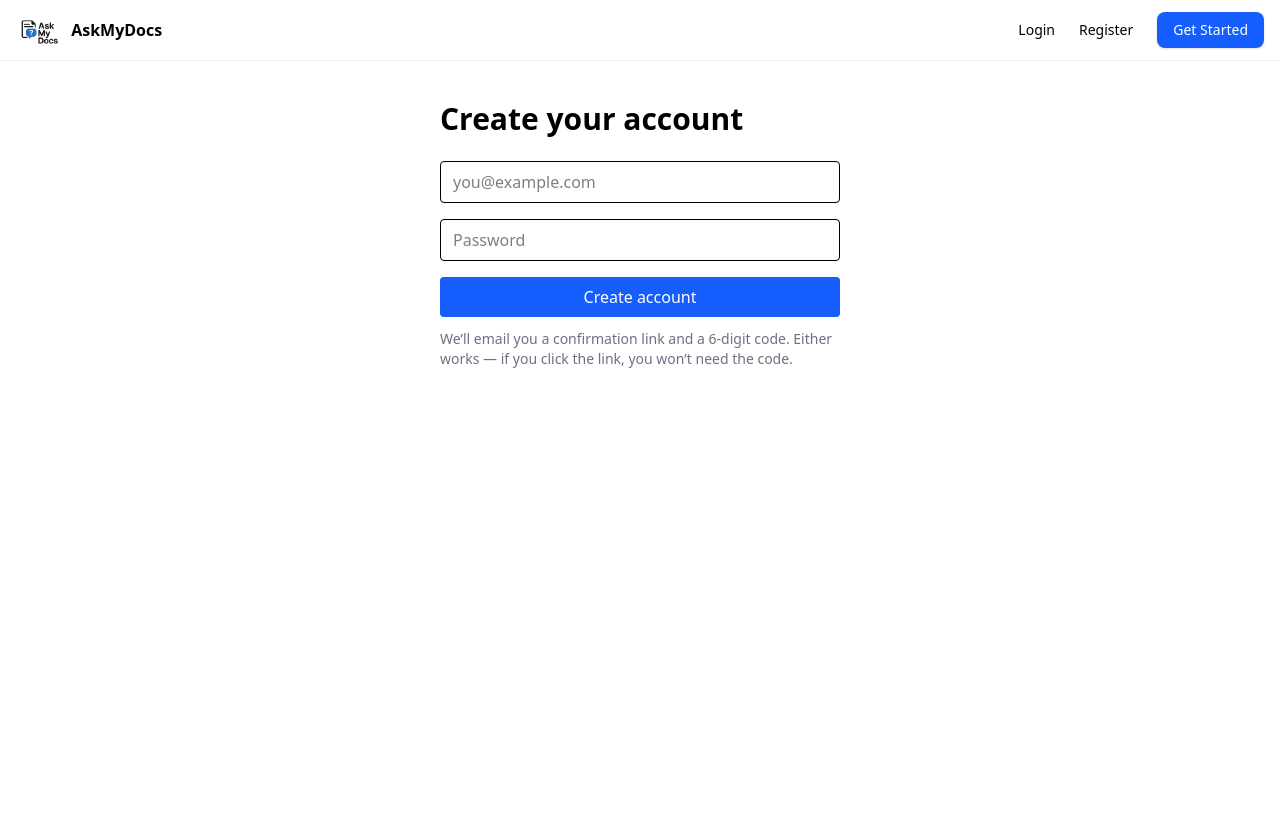
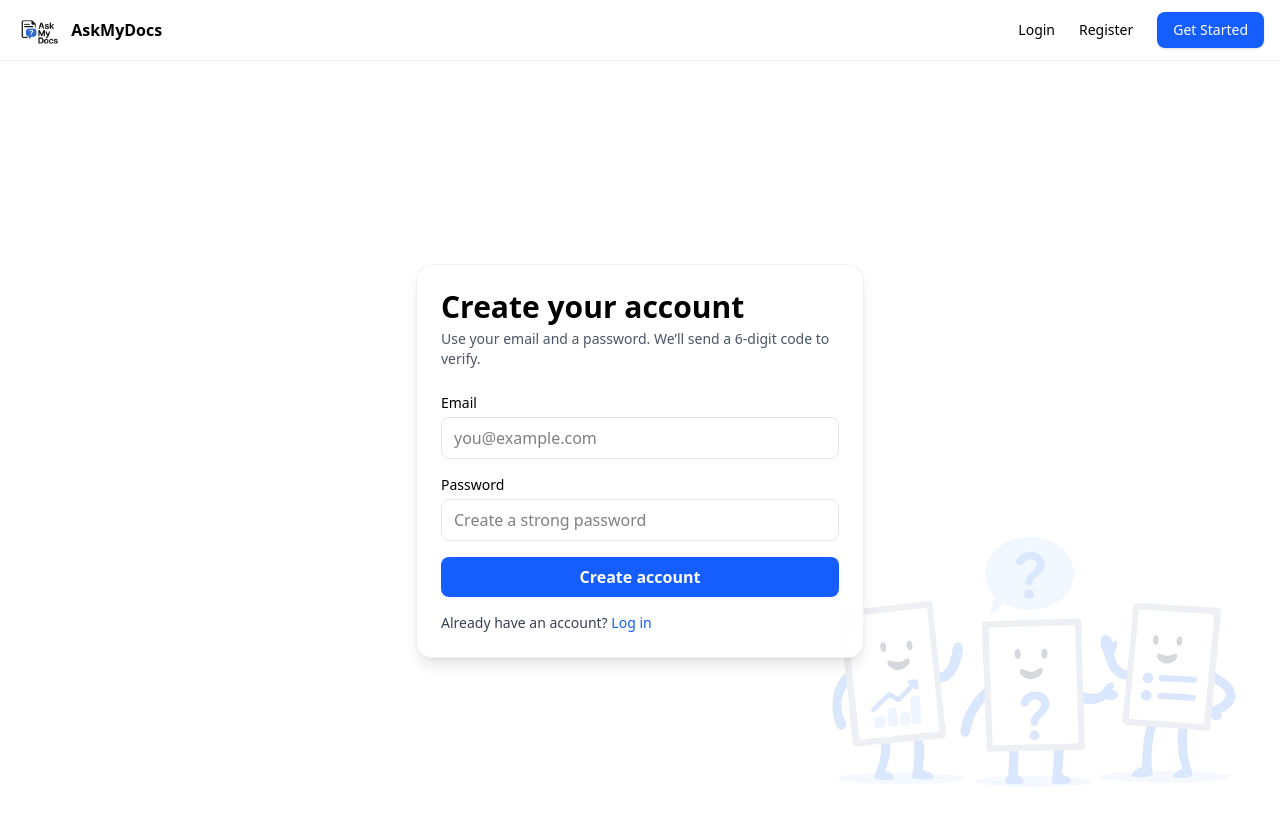
Before and after one commit to JoshyJosh-gif/AskMyDocs, a React (Vite) app: page /register in a window 1280 px wide. Shown: the top 824 px of the page. Before the commit the page ends 800 px from the top, so only its background shows below. Built offline with nearby package versions, Linux system fonts and the light colour scheme.

Commit message:
Switch signup/login flow to 6-digit code verification (remove magic links)

```diff
--- a/src/pages/Login.jsx
+++ b/src/pages/Login.jsx
@@ -1,69 +1,112 @@
-// src/pages/Login.jsx
 import { useState } from "react";
-import { useNavigate } from "react-router-dom";
+import { Link, useNavigate } from "react-router-dom";
 import { supabase } from "../lib/supabase";
 
 export default function Login() {
-  const nav = useNavigate();
+  const navigate = useNavigate();
   const [email, setEmail] = useState("");
   const [password, setPassword] = useState("");
   const [busy, setBusy] = useState(false);
+  const [msg, setMsg] = useState("");
   const [err, setErr] = useState("");
 
   async function onSubmit(e) {
     e.preventDefault();
     setErr("");
+    setMsg("");
+    if (!email || !password) return setErr("Enter email and password.");
+
     setBusy(true);
     try {
-      // 2FA-ish: require password + email OTP
-      const { error } = await supabase.auth.signInWithPassword({ email, password });
-      if (error) throw error;
+      // 1) Validate password (so only the real owner can trigger OTP).
+      const { error: passErr } = await supabase.auth.signInWithPassword({ email, password });
+      if (passErr) throw passErr;
 
-      // Ask Supabase to send the email OTP
-      const { error: resendErr } = await supabase.auth.resend({
-        type: "email", // login OTP type
+      // 2) (Optional hardening) Immediately sign out so we force OTP to complete the login.
+      await supabase.auth.signOut();
+
+      // 3) Send a 6-digit OTP code to the email
+      const { error: otpErr } = await supabase.auth.signInWithOtp({
         email,
+        options: { shouldCreateUser: false },
       });
-      if (resendErr) throw resendErr;
+      if (otpErr) throw otpErr;
 
-      sessionStorage.setItem("amd-verify-email", email);
-      nav("/verify?mode=login"); // IMPORTANT: login mode
-    } catch (ex) {
-      setErr(ex.message || "Invalid credentials");
+      setMsg("We sent you a 6-digit code. Check your email.");
+      // 4) Go to verify page
+      navigate(`/verify?mode=login&email=${encodeURIComponent(email)}`);
+    } catch (e) {
+      setErr(e.message || "Login failed");
     } finally {
       setBusy(false);
     }
   }
 
   return (
-    <main className="mx-auto max-w-md px-6 py-10">
-      <h1 className="text-3xl font-bold mb-6">Log in</h1>
-      {err && <div className="mb-4 text-red-600">{err}</div>}
-      <form onSubmit={onSubmit} className="space-y-4">
+    <div className="relative min-h-screen flex items-center justify-center bg-white overflow-hidden">
+      {/* background image like Landing */}
+      <img
+        src="/docs-hero.png"
+        alt=""
+        className="pointer-events-none select-none absolute -right-10 bottom-0 w-[580px] max-w-[45vw] opacity-20"
+      />
+      <div className="relative z-10 w-full max-w-md rounded-2xl border border-black/5 bg-white/80 backdrop-blur shadow-lg p-6">
+        <h1 className="text-3xl font-semibold">Log in</h1>
+        <p className="text-sm text-gray-600 mt-1">
+          Enter your email and password. We’ll send a 6-digit code to finish signing in.
+        </p>
+
+        {err && <div className="mt-3 rounded-md bg-red-50 text-red-700 text-sm p-3">{err}</div>}
+        {msg && <div className="mt-3 rounded-md bg-blue-50 text-blue-700 text-sm p-3">{msg}</div>}
+
+        <form onSubmit={onSubmit} className="mt-6 space-y-4">
+          <div>
+            <label className="block text-sm font-medium">Email</label>
             <input
               type="email"
+              className="mt-1 w-full rounded-lg border border-black/10 px-3 py-2 outline-none focus:ring-2 focus:ring-blue-500"
+              value={email}
+              onChange={(e) => setEmail(e.target.value)}
+              placeholder="you@example.com"
               required
-          value={email}
-          onChange={(e)=>setEmail(e.target.value)}
-          placeholder="you@example.com"
-          className="w-full border rounded px-3 py-2"
             />
+          </div>
+
+          <div>
+            <label className="block text-sm font-medium">Password</label>
             <input
               type="password"
+              className="mt-1 w-full rounded-lg border border-black/10 px-3 py-2 outline-none focus:ring-2 focus:ring-blue-500"
+              value={password}
+              onChange={(e) => setPassword(e.target.value)}
+              placeholder="Your password"
               required
-          value={password}
-          onChange={(e)=>setPassword(e.target.value)}
-          placeholder="Password"
-          className="w-full border rounded px-3 py-2"
             />
+          </div>
+
           <button
             type="submit"
             disabled={busy}
-          className="w-full bg-blue-600 text-white rounded px-4 py-2 hover:bg-blue-700"
+            className={`w-full rounded-lg py-2 font-semibold text-white ${
+              busy ? "bg-blue-300 cursor-not-allowed" : "bg-blue-600 hover:bg-blue-700"
+            }`}
           >
-          {busy ? "Checking…" : "Continue"}
+            {busy ? "Working…" : "Send code"}
           </button>
         </form>
-    </main>
+
+        <div className="mt-4 text-sm text-gray-700 flex items-center justify-between">
+          <Link to="/reset" className="text-blue-600 hover:underline">
+            Forgot password?
+          </Link>
+          <div>
+            New here?{" "}
+            <Link to="/register" className="text-blue-600 hover:underline">
+              Create account
+            </Link>
+          </div>
+        </div>
+      </div>
+    </div>
   );
 }
--- a/src/pages/Register.jsx
+++ b/src/pages/Register.jsx
@@ -1,72 +1,113 @@
-// src/pages/Register.jsx
 import { useState } from "react";
-import { useNavigate } from "react-router-dom";
+import { Link, useNavigate } from "react-router-dom";
 import { supabase } from "../lib/supabase";
 
 export default function Register() {
-  const nav = useNavigate();
+  const navigate = useNavigate();
   const [email, setEmail] = useState("");
-  const [password, setPassword] = useState("");
+  const [password, setPassword] = useState(""); // we still create a password for the account
   const [busy, setBusy] = useState(false);
+  const [msg, setMsg] = useState("");
   const [err, setErr] = useState("");
 
   async function onSubmit(e) {
     e.preventDefault();
     setErr("");
+    setMsg("");
+    if (!email || !password) return setErr("Enter email and password.");
+
     setBusy(true);
     try {
-      const { error } = await supabase.auth.signUp({
+      // 1) Create the user (password stored; email confirmation/magic link may also be sent)
+      const { error: signUpErr } = await supabase.auth.signUp({
         email,
         password,
         options: {
           emailRedirectTo: `${window.location.origin}/auth/callback`,
         },
       });
-      if (error) throw error;
+      if (signUpErr) throw signUpErr;
 
-      // Remember email for Verify page (we removed the email input there)
-      sessionStorage.setItem("amd-verify-email", email);
-      nav("/verify?mode=signup"); // IMPORTANT: signup mode
-    } catch (ex) {
-      setErr(ex.message || "Registration failed");
+      // 2) Send a 6-digit **email OTP code** (the “code system” you want)
+      const { error: otpErr } = await supabase.auth.signInWithOtp({
+        email,
+        options: { shouldCreateUser: false },
+      });
+      if (otpErr) {
+        // Supabase enforces ~60s cooldown; surface the message if hit.
+        throw otpErr;
+      }
+
+      setMsg("We sent you a 6-digit code. Check your email.");
+      // 3) Go to verify page to enter the code
+      navigate(`/verify?mode=signup&email=${encodeURIComponent(email)}`);
+    } catch (e) {
+      setErr(e.message || "Registration failed");
     } finally {
       setBusy(false);
     }
   }
 
   return (
-    <main className="mx-auto max-w-md px-6 py-10">
-      <h1 className="text-3xl font-bold mb-6">Create your account</h1>
-      {err && <div className="mb-4 text-red-600">{err}</div>}
-      <form onSubmit={onSubmit} className="space-y-4">
+    <div className="relative min-h-screen flex items-center justify-center bg-white overflow-hidden">
+      {/* background image like Landing */}
+      <img
+        src="/docs-hero.png"
+        alt=""
+        className="pointer-events-none select-none absolute -right-10 bottom-0 w-[580px] max-w-[45vw] opacity-20"
+      />
+      <div className="relative z-10 w-full max-w-md rounded-2xl border border-black/5 bg-white/80 backdrop-blur shadow-lg p-6">
+        <h1 className="text-3xl font-semibold">Create your account</h1>
+        <p className="text-sm text-gray-600 mt-1">
+          Use your email and a password. We’ll send a 6-digit code to verify.
+        </p>
+
+        {err && <div className="mt-3 rounded-md bg-red-50 text-red-700 text-sm p-3">{err}</div>}
+        {msg && <div className="mt-3 rounded-md bg-blue-50 text-blue-700 text-sm p-3">{msg}</div>}
+
+        <form onSubmit={onSubmit} className="mt-6 space-y-4">
+          <div>
+            <label className="block text-sm font-medium">Email</label>
             <input
               type="email"
+              className="mt-1 w-full rounded-lg border border-black/10 px-3 py-2 outline-none focus:ring-2 focus:ring-blue-500"
+              value={email}
+              onChange={(e) => setEmail(e.target.value)}
+              placeholder="you@example.com"
               required
-          value={email}
-          onChange={(e)=>setEmail(e.target.value)}
-          placeholder="you@example.com"
-          className="w-full border rounded px-3 py-2"
             />
+          </div>
+
+          <div>
+            <label className="block text-sm font-medium">Password</label>
             <input
               type="password"
+              className="mt-1 w-full rounded-lg border border-black/10 px-3 py-2 outline-none focus:ring-2 focus:ring-blue-500"
+              value={password}
+              onChange={(e) => setPassword(e.target.value)}
+              placeholder="Create a strong password"
               required
-          value={password}
-          onChange={(e)=>setPassword(e.target.value)}
-          placeholder="Password"
-          className="w-full border rounded px-3 py-2"
             />
+          </div>
+
           <button
             type="submit"
             disabled={busy}
-          className="w-full bg-blue-600 text-white rounded px-4 py-2 hover:bg-blue-700"
+            className={`w-full rounded-lg py-2 font-semibold text-white ${
+              busy ? "bg-blue-300 cursor-not-allowed" : "bg-blue-600 hover:bg-blue-700"
+            }`}
           >
-          {busy ? "Creating…" : "Create account"}
+            {busy ? "Working…" : "Create account"}
           </button>
         </form>
-      <p className="text-sm text-gray-500 mt-3">
-        We’ll email you a confirmation link and a 6-digit code. Either works — if you click the link,
-        you won’t need the code.
-      </p>
-    </main>
+
+        <div className="mt-4 text-sm text-gray-700">
+          Already have an account?{" "}
+          <Link to="/login" className="text-blue-600 hover:underline">
+            Log in
+          </Link>
+        </div>
+      </div>
+    </div>
   );
 }
--- a/src/pages/Verify.jsx
+++ b/src/pages/Verify.jsx
@@ -1,128 +1,129 @@
-// src/pages/Verify.jsx
 import { useEffect, useMemo, useState } from "react";
-import { useNavigate, useSearchParams, Link } from "react-router-dom";
+import { useNavigate, useLocation, Link } from "react-router-dom";
 import { supabase } from "../lib/supabase";
 
-const typeForMode = (mode) => {
-  switch ((mode || "").toLowerCase()) {
-    case "signup": return "signup";  // <- IMPORTANT for register codes
-    case "login":  return "email";   // <- IMPORTANT for login codes
-    case "recovery": return "recovery";
-    default: return "email";
-  }
-};
+export default function Verify() {
+  const navigate = useNavigate();
+  const loc = useLocation();
 
-export default function Verify() {
-  const nav = useNavigate();
-  const [params] = useSearchParams();
-  const mode = params.get("mode") || "login";
+  const params = useMemo(() => new URLSearchParams(loc.search), [loc.search]);
+  const mode = (params.get("mode") || "login").toLowerCase(); // "signup" or "login"
+  const email = params.get("email") || "";
+
   const [code, setCode] = useState("");
   const [busy, setBusy] = useState(false);
   const [err, setErr] = useState("");
-  const email = useMemo(() => sessionStorage.getItem("amd-verify-email") || "", []);
+  const [msg, setMsg] = useState("");
 
-  // If the user clicked the email link (magic/confirm) already,
-  // Supabase will often auto-complete a session on redirect.
-  // Detect that and skip OTP entirely.
   useEffect(() => {
-    let mounted = true;
-    (async () => {
-      const { data } = await supabase.auth.getSession();
-      // If there is a session, we’re done.
-      if (mounted && data?.session) {
-        nav("/dashboard", { replace: true });
-      }
-    })();
-    return () => { mounted = false; };
-  }, [nav]);
+    setErr("");
+    setMsg("");
+  }, [email, mode]);
 
-  async function submit(e) {
+  async function onVerify(e) {
     e.preventDefault();
     setErr("");
+    setMsg("");
+    if (!email) return setErr("Missing email.");
+    if (!code || code.length < 6) return setErr("Enter the 6-digit code.");
+
     setBusy(true);
     try {
-      if (!email) throw new Error("We need your email (start from login/register again).");
-
-      const otpType = typeForMode(mode); // 'signup' vs 'email'
-      const { error, data } = await supabase.auth.verifyOtp({
+      // For email OTP, Supabase type is always "email"
+      const { error } = await supabase.auth.verifyOtp({
         email,
-        token: code.trim(),
-        type: otpType,
+        token: code,
+        type: "email",
       });
       if (error) throw error;
 
-      // If verifyOtp didn’t open a session (rare), try to fetch it once more.
-      const { data: s } = await supabase.auth.getSession();
-      if (!s?.session) {
-        // Some email flows confirm the user but don’t log in; fall back to signInWithPassword page.
-        // (You can also silently sign the user in here if you kept their password.)
-        throw new Error("Code accepted, but session not started. Please log in.");
-      }
-
-      // Clean up and go
-      sessionStorage.removeItem("amd-verify-email");
-      nav("/dashboard", { replace: true });
-    } catch (ex) {
-      setErr(ex.message || "Invalid or expired code.");
+      // Success → go to dashboard
+      navigate("/dashboard", { replace: true });
+    } catch (e) {
+      setErr(e.message || "Invalid or expired code.");
     } finally {
       setBusy(false);
     }
   }
 
-  async function resend() {
+  async function onResend() {
     setErr("");
+    setMsg("");
+    if (!email) return setErr("Missing email.");
     setBusy(true);
     try {
-      if (!email) throw new Error("We need your email (start from login/register again).");
-      const resendType = mode === "signup" ? "signup" : "email";
-      const { error } = await supabase.auth.resend({ type: resendType, email });
-      if (error) throw error;
-      alert("A new code has been sent.");
-    } catch (ex) {
-      setErr(ex.message || "Could not resend code.");
+      const { error } = await supabase.auth.signInWithOtp({
+        email,
+        options: { shouldCreateUser: false },
+      });
+      if (error) {
+        // You’ll see a 60-second cooldown error here if called too fast.
+        throw error;
+      }
+      setMsg("A new code was sent to your email.");
+    } catch (e) {
+      setErr(e.message || "Could not resend yet. Try again in a minute.");
     } finally {
       setBusy(false);
     }
   }
 
   return (
-    <main className="mx-auto max-w-md px-6 py-10">
-      <h1 className="text-3xl font-bold mb-2">Enter the 6-digit code</h1>
-      <p className="text-gray-600 mb-6">
-        We sent a code to <span className="font-medium">{email || "your email"}</span>.
-        {mode === "signup" && " (If you clicked the confirmation link already, you won’t need the code.)"}
+    <div className="relative min-h-screen flex items-center justify-center bg-white overflow-hidden">
+      {/* background image like Landing */}
+      <img
+        src="/docs-hero.png"
+        alt=""
+        className="pointer-events-none select-none absolute -right-10 bottom-0 w-[580px] max-w-[45vw] opacity-20"
+      />
+      <div className="relative z-10 w-full max-w-md rounded-2xl border border-black/5 bg-white/80 backdrop-blur shadow-lg p-6">
+        <h1 className="text-3xl font-semibold">Verify your email</h1>
+        <p className="text-sm text-gray-600 mt-1">
+          We sent a 6-digit code to <span className="font-medium">{email || "your email"}</span>.
         </p>
 
-      {err && <div className="mb-4 text-red-600">{err}</div>}
+        {err && <div className="mt-3 rounded-md bg-red-50 text-red-700 text-sm p-3">{err}</div>}
+        {msg && <div className="mt-3 rounded-md bg-blue-50 text-blue-700 text-sm p-3">{msg}</div>}
 
-      <form onSubmit={submit} className="space-y-4">
+        <form onSubmit={onVerify} className="mt-6 space-y-4">
+          <div>
+            <label className="block text-sm font-medium">6-digit code</label>
             <input
               inputMode="numeric"
-          pattern="[0-9]*"
+              pattern="\d*"
               maxLength={6}
+              className="mt-1 w-full tracking-widest text-center text-xl rounded-lg border border-black/10 px-3 py-3 outline-none focus:ring-2 focus:ring-blue-500"
+              value={code}
+              onChange={(e) => setCode(e.target.value.replace(/\D+/g, ""))}
+              placeholder="••••••"
               required
-          value={code}
-          onChange={(e)=>setCode(e.target.value.replace(/\D+/g,""))}
-          placeholder="123456"
-          className="w-full border rounded px-3 py-2 tracking-widest text-center text-lg"
             />
+          </div>
+
           <button
             type="submit"
             disabled={busy}
-          className="w-full bg-blue-600 text-white rounded px-4 py-2 hover:bg-blue-700"
+            className={`w-full rounded-lg py-2 font-semibold text-white ${
+              busy ? "bg-blue-300 cursor-not-allowed" : "bg-blue-600 hover:bg-blue-700"
+            }`}
           >
-          {busy ? "Verifying…" : "Verify"}
+            {busy ? "Verifying…" : "Verify & continue"}
           </button>
         </form>
 
-      <div className="flex items-center justify-between mt-4 text-sm">
-        <button onClick={resend} disabled={busy} className="text-blue-600 hover:underline">
+        <div className="mt-4 flex items-center justify-between text-sm">
+          <button
+            onClick={onResend}
+            disabled={busy}
+            className="text-blue-600 hover:underline disabled:opacity-60"
+          >
             Resend code
           </button>
           <Link to="/login" className="text-gray-600 hover:underline">
-          Use a different account
+            Back to login
           </Link>
         </div>
-    </main>
+      </div>
+    </div>
   );
 }
```
Lines whose indentation alone changed are shown as unchanged.
